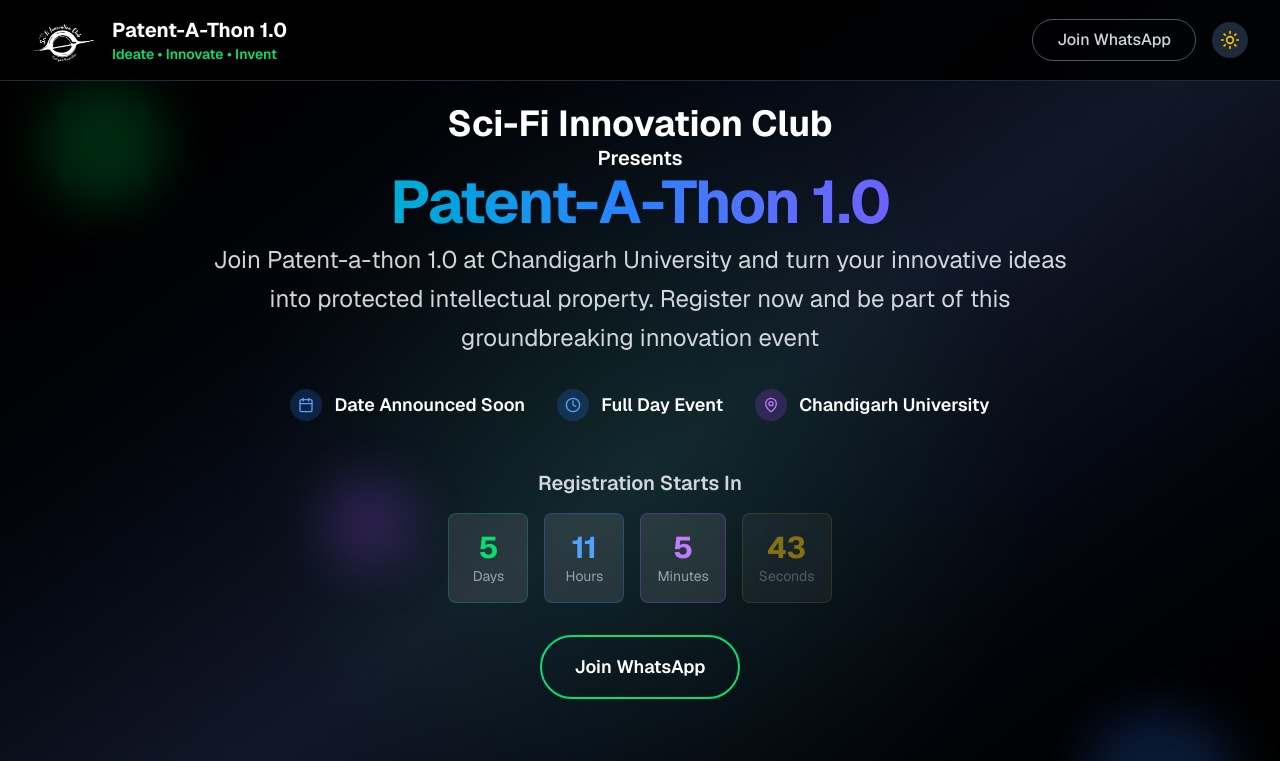
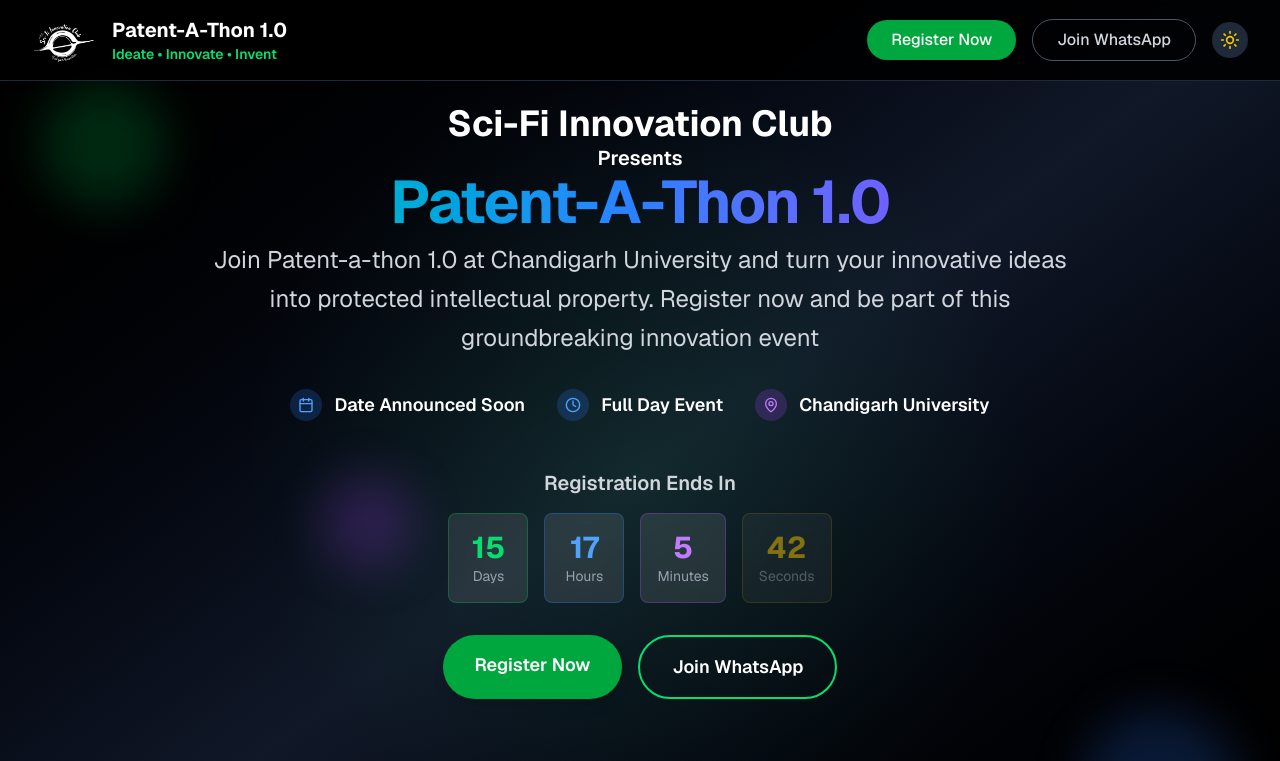
Before and after one commit to SciFi-Innovation-Club/Patent-A-Thon, a Next.js app: page / in a window 1280 px wide. Shown: the top 761 px of the page. Built offline with nearby package versions, Linux system fonts and the light colour scheme.

Commit message:
Update registration info and enable registration links
Changed countdown target date to September 20th, 2025 and updated timer label to 'Registration Ends In'. Enabled and updated registration links in Header and Navigation components to point to the Google Forms registration page.

```diff
--- a/src/components/Header.js
+++ b/src/components/Header.js
@@ -43,9 +43,9 @@
     seconds: 0
   });
 
-  // Calculate countdown to September 10th, 2025 at 6 PM
+  // Calculate countdown to September 20th, 2025 at 6 PM
   useEffect(() => {
-    const targetDate = new Date('2025-09-10T18:00:00').getTime();
+    const targetDate = new Date('2025-09-20T23:59:59').getTime();
 
     const updateCountdown = () => {
       const now = new Date().getTime();
@@ -140,7 +140,7 @@
           {/* Countdown Timer */}
           <div className="mb-8">
             <h3 className={`text-lg md:text-xl font-semibold mb-4 ${isDarkMode ? 'text-gray-300' : 'text-gray-700'}`}>
-              Registration Starts In
+              Registration Ends In
             </h3>
             <div className="flex flex-wrap justify-center gap-4">
               <div className={`backdrop-blur-sm rounded-lg p-4 border transition-all duration-300 ${isDarkMode ? 'bg-white/10 border-green-500/30' : 'bg-white/90 border-green-500/40'} min-w-[80px]`}>
@@ -164,8 +164,8 @@
 
           {/* Registration and WhatsApp buttons */}
           <div className="flex flex-col sm:flex-row gap-4 justify-center mb-16">
-            {/* <a
-              href="#"
+            <a
+              href="https://docs.google.com/forms/d/1fIqW1_lN9XV0re2l6G4Bc79yFwbj9kM5YzNckMkMbzc/edit"
               target="_blank"
               rel="noopener noreferrer"
               className={`px-8 py-4 rounded-full font-semibold text-lg transition-all duration-300 transform hover:scale-105 shadow-lg
@@ -174,8 +174,8 @@
                   : 'bg-blue-600 hover:bg-blue-700 text-white hover:shadow-blue-500/25'
                 }`}
             >
-              Registration starts Soon
-            </a> */}
+              Register Now
+            </a>
             <a
               href="https://chat.whatsapp.com/CXnEqBAZlSIC3Msbv8017a?mode=ems_qr_c"
               target="_blank"
--- a/src/components/Navigation.js
+++ b/src/components/Navigation.js
@@ -68,7 +68,7 @@
 
           {/* Desktop CTA buttons and Theme Toggle */}
           <div className="hidden md:flex items-center space-x-4">
-            {/* <a
+            <a
               href="https://docs.google.com/forms/d/1fIqW1_lN9XV0re2l6G4Bc79yFwbj9kM5YzNckMkMbzc/edit"
               target="_blank"
               rel="noopener noreferrer"
@@ -79,7 +79,7 @@
               }`}
             >
               Register Now
-            </a> */}
+            </a>
             <a
               href="https://chat.whatsapp.com/CXnEqBAZlSIC3Msbv8017a?mode=ems_qr_c"
               target="_blank"
@@ -153,14 +153,14 @@
                 FAQ
               </a>
               <div className="pt-4 space-y-2">
-                {/* <a
+                <a
                   href="https://docs.google.com/forms/d/1fIqW1_lN9XV0re2l6G4Bc79yFwbj9kM5YzNckMkMbzc/edit"
                   target="_blank"
                   rel="noopener noreferrer"
                   className="block bg-green-600 hover:bg-green-700 text-white px-3 py-2 rounded-full font-medium transition-colors text-center"
                 >
                   Register Now
-                </a> */}
+                </a>
                 <a
                   href="https://chat.whatsapp.com/CXnEqBAZlSIC3Msbv8017a?mode=ems_qr_c"
                   target="_blank"
```
